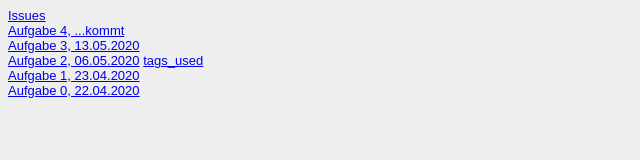
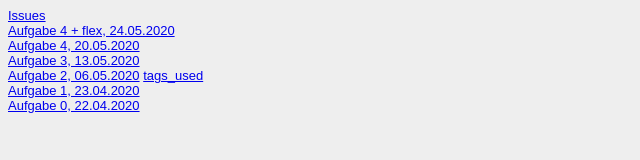
Before and after one commit to LksWllmnn/GiS-sose-2020, a plain HTML site: page Steckbrief/steckbrief.htm in a window 1280 px wide. Shown: the whole page, without its empty margins (0-640 px from the left). Drawn offline with Linux system fonts and the light colour scheme.

Commit message:
4 ergänzung im steckbrief
erwähnung im steckbrief

```diff
--- a/Steckbrief/steckbrief.htm
+++ b/Steckbrief/steckbrief.htm
@@ -14,7 +14,8 @@ body {
 <body>
 	<!-- Hier die Links zu den gelösten Aufgaben einstellen, aktuelle oben, alte stehen lassen! Format: Aufgabenbezeichnung, Datum -->
 	<a href="https://github.com/LksWllmnn/GiS-sose-2020/issues"target="_blank">Issues</a><br>
-	<a href="https://lkswllmnn.github.io/GiS-sose-2020/Aufgabe04/Shop.html"target="_blank">Aufgabe 4, ...kommt</a><br>
+	<a href="https://lkswllmnn.github.io/GiS-sose-2020/Aufgabe04+FLEX/Shop.html" target="_blank">Aufgabe 4 + flex, 24.05.2020</a><br>
+	<a href="https://lkswllmnn.github.io/GiS-sose-2020/Aufgabe04/Shop.html"target="_blank">Aufgabe 4, 20.05.2020</a><br>
 	<a href="https://lkswllmnn.github.io/GiS-sose-2020/Aufgabe03/Portfolio.html"target="_blank">Aufgabe 3, 13.05.2020</a><br>
 	<a href="https://lkswllmnn.github.io/GiS-sose-2020/Aufgabe02/Portfolio.html"target="_blank">Aufgabe 2, 06.05.2020</a>
 	<a href="https://lkswllmnn.github.io/GiS-sose-2020/tags_used/tags_used.html"target="_blank">tags_used</a><br>
```
